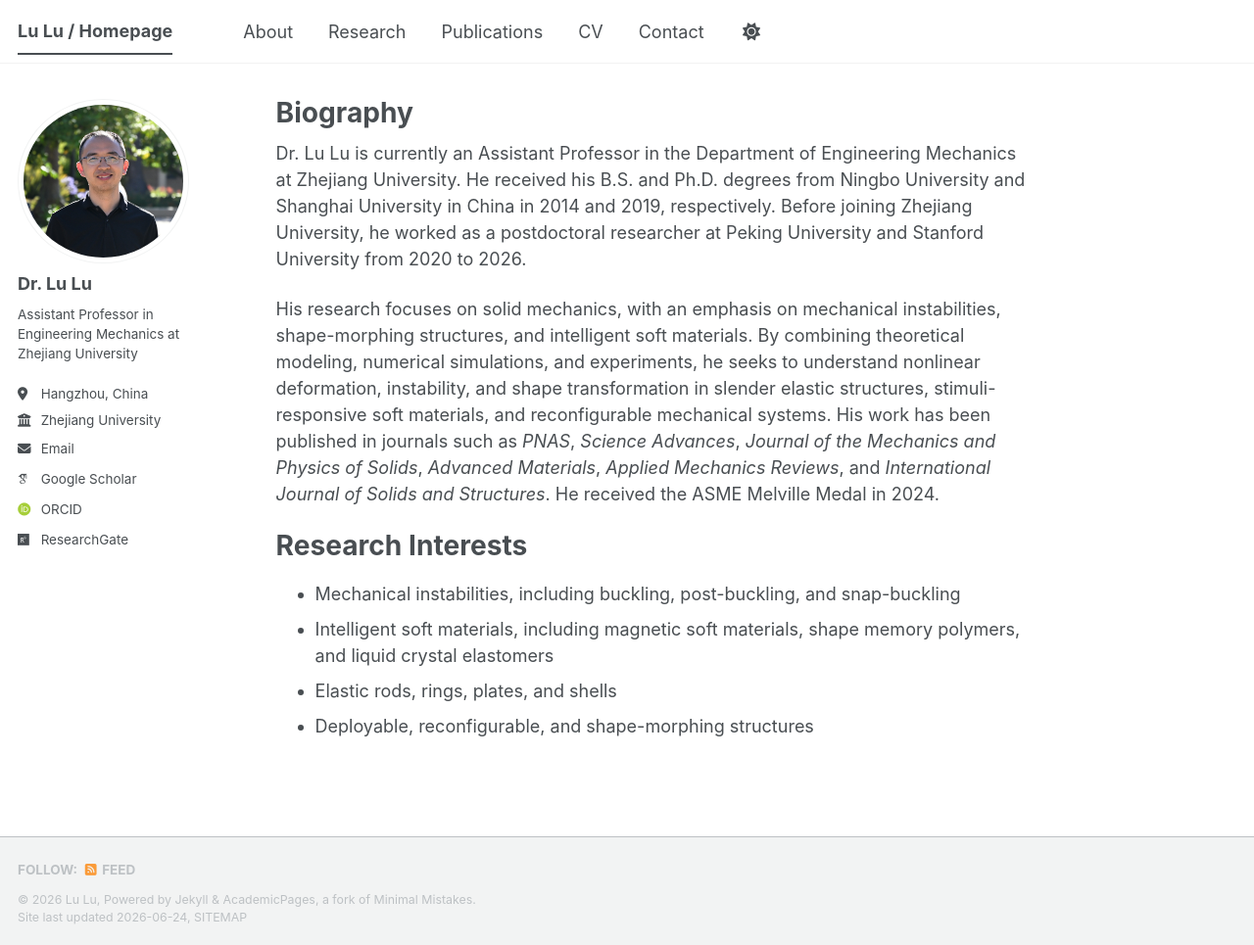
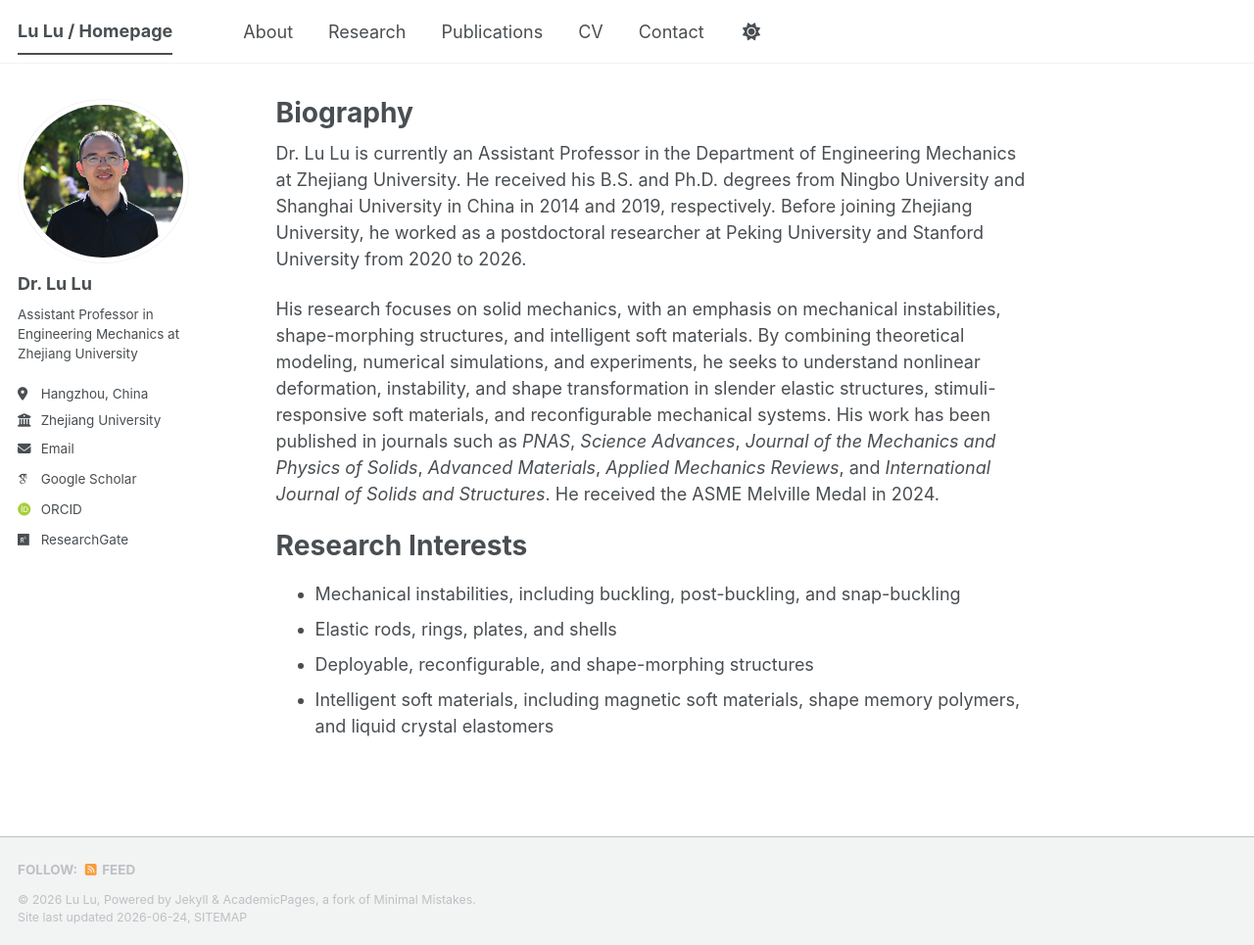
Before and after one commit to ZJU-LuLab/ZJU-LuLab.github.io, a Jekyll site: the page built from _pages/about.md, in a window 1280 px wide and 965 px high. Shown: the whole window at 98% size. Built offline with Jekyll 4.4.1, drawn with Linux system fonts in a browser that asks for light colours; some web fonts are replaced; a script bundle is joined from its source files by our own code; library files that are not in the unit come from our copies.

```diff
--- a/_pages/about.md
+++ b/_pages/about.md
@@ -14,6 +14,6 @@ His research focuses on solid mechanics, with an emphasis on mechanical instabil
 # Research Interests
 
 - Mechanical instabilities, including buckling, post-buckling, and snap-buckling
-- Intelligent soft materials, including magnetic soft materials, shape memory polymers, and liquid crystal elastomers
 - Elastic rods, rings, plates, and shells
 - Deployable, reconfigurable, and shape-morphing structures
+- Intelligent soft materials, including magnetic soft materials, shape memory polymers, and liquid crystal elastomers
```
